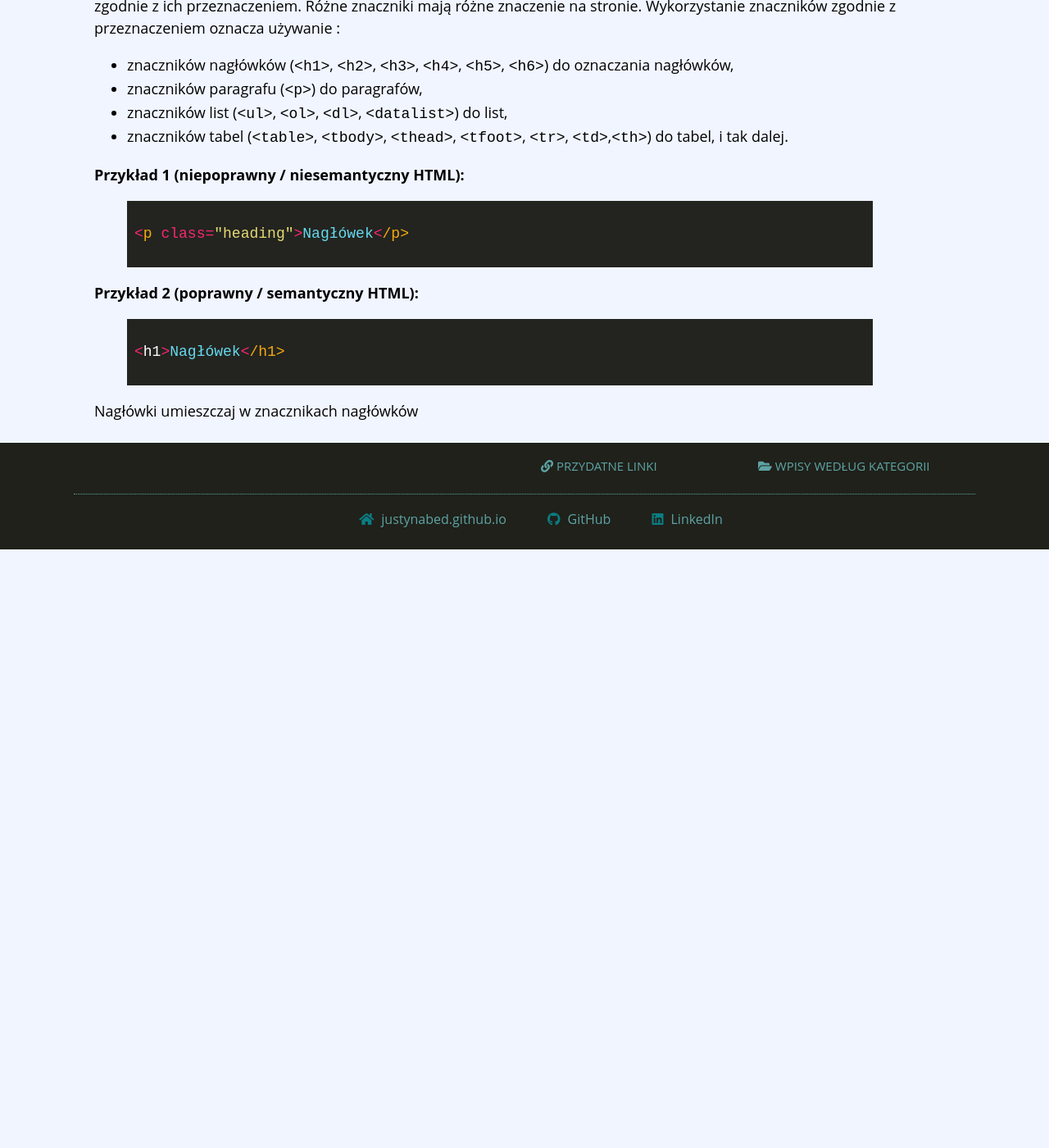
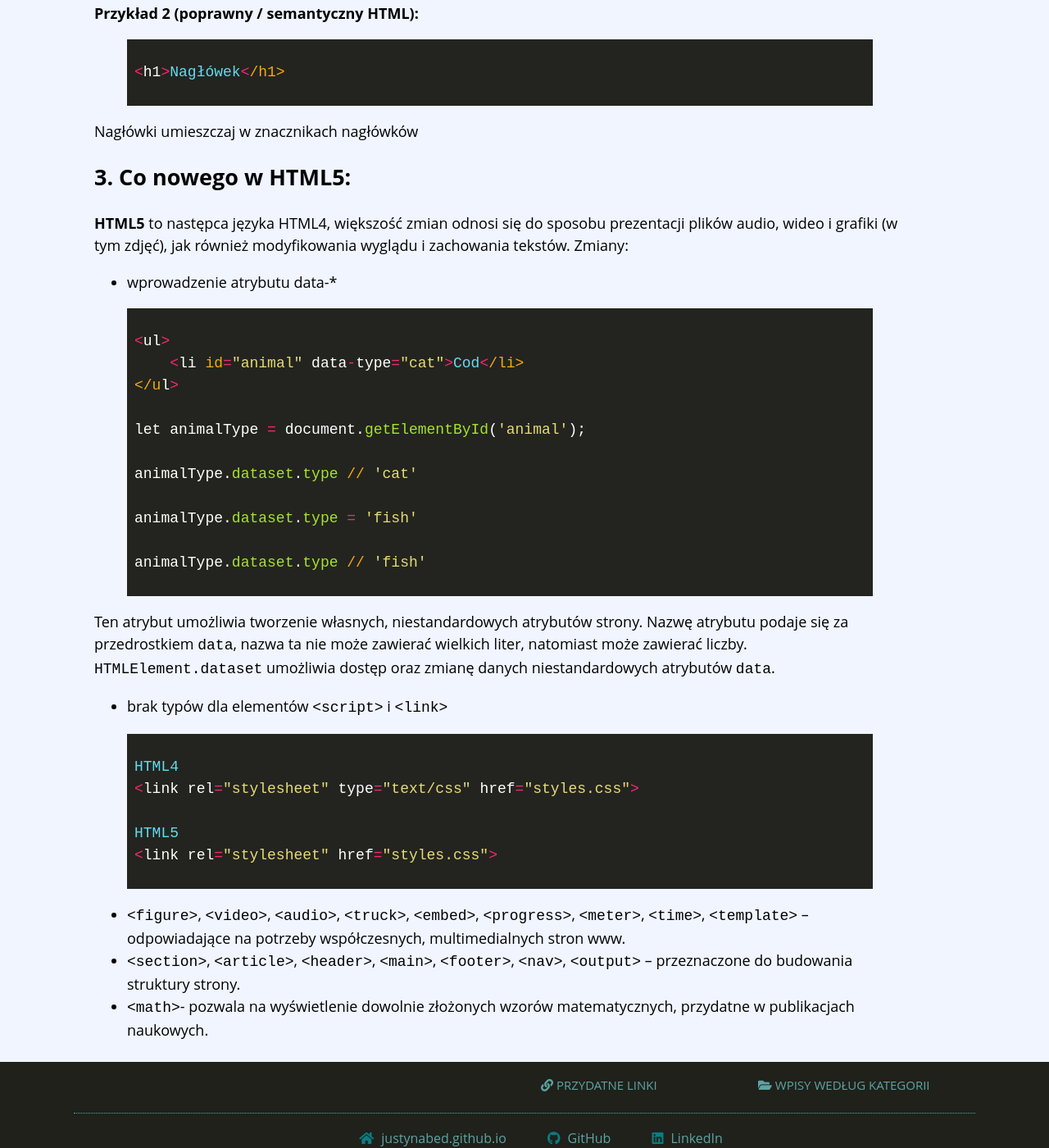
Before and after one commit to JustynaBed/Til, a Jekyll site: the page built from _posts/2018-04-16-hypertekstowy-język-znaczników.md, in a window 1280 px wide and 1400 px high, scrolled down 1928 px. Shown: the whole window at 82% size. Built offline with Jekyll 4.4.1, drawn with Linux system fonts in a browser that asks for light colours; nearby versions of some CDN libraries; before the commit the page ends 2598 px from its top, so only the background shows below that; some of the changed text lies outside the part shown.

Commit message:
modified post about html

```diff
--- a/_posts/2018-04-16-hypertekstowy-język-znaczników.md
+++ b/_posts/2018-04-16-hypertekstowy-język-znaczników.md
@@ -52,7 +47,7 @@ Znacznik **`<head>`** zawiera znaczniki, ułatwiające przeglądarce odpowiednio
 Znacznik **`<meta charset="utf-8">`** szczegółowo informuje przeglądarkę jak to zrobić, określa kodowanie znaków w pliku HTML.
 
 
-Znacznik **`<meta name="viewport" content="width=device-width, initial-scale=1.0">`** powoduje, że szerokość contentu na przeglądarki (width)
+Znacznik **`<meta name="viewport" content="width=device-width, initial-scale=1.0">`** powoduje, że szerokość contentu przeglądarki (width)
 zostanie ustawiona na szerokość równą rozdzielczości poziomej urządzenia (device-width).
 Powoduje również, że początkowa skala wyświetlanego contentu to 100%.
 
@@ -103,3 +98,43 @@ Wykorzystanie znaczników zgodnie z przeznaczeniem oznacza używanie :
 
 
 Nagłówki umieszczaj w znacznikach nagłówków
+
+# **3. Co nowego w HTML5:**
+**HTML5** to następca języka HTML4, większość zmian odnosi się do sposobu prezentacji plików audio, wideo i grafiki (w tym zdjęć), jak również modyfikowania wyglądu i zachowania tekstów.
+ Zmiany:
++ wprowadzenie atrybutu data-*
+
+{% highlight ruby %}
+
+<ul>
+    <li id="animal" data-type="cat">Cod</li>
+</ul>
+
+let animalType = document.getElementById('animal');
+
+animalType.dataset.type // 'cat'
+
+animalType.dataset.type = 'fish'
+
+animalType.dataset.type // 'fish'
+
+{% endhighlight %}
+
+Ten atrybut umożliwia tworzenie własnych, niestandardowych atrybutów strony.
+Nazwę atrybutu podaje się za przedrostkiem `data`, nazwa ta nie może zawierać wielkich liter, natomiast może zawierać liczby.
+`HTMLElement.dataset` umożliwia dostęp oraz zmianę danych niestandardowych atrybutów `data`.
+
++ brak typów dla elementów `<script>` i `<link>`
+{% highlight ruby %}
+
+HTML4
+<link rel="stylesheet" type="text/css" href="styles.css">
+
+HTML5
+<link rel="stylesheet" href="styles.css">
+
+{% endhighlight %}
+
++ `<figure>`, `<video>`, `<audio>`, `<truck>`, `<embed>`, `<progress>`, `<meter>`, `<time>`, `<template>` – odpowiadające na potrzeby współczesnych, multimedialnych stron www.
++ `<section>`, `<article>`, `<header>`, `<main>`, `<footer>`, `<nav>`, `<output>` – przeznaczone do budowania struktury strony.
++ `<math>`- pozwala na wyświetlenie dowolnie złożonych wzorów matematycznych, przydatne w publikacjach naukowych.
```
Also changed, not shown: other parts of _posts/2018-04-16-hypertekstowy-język-znaczników.md (+4 -9 lines).
